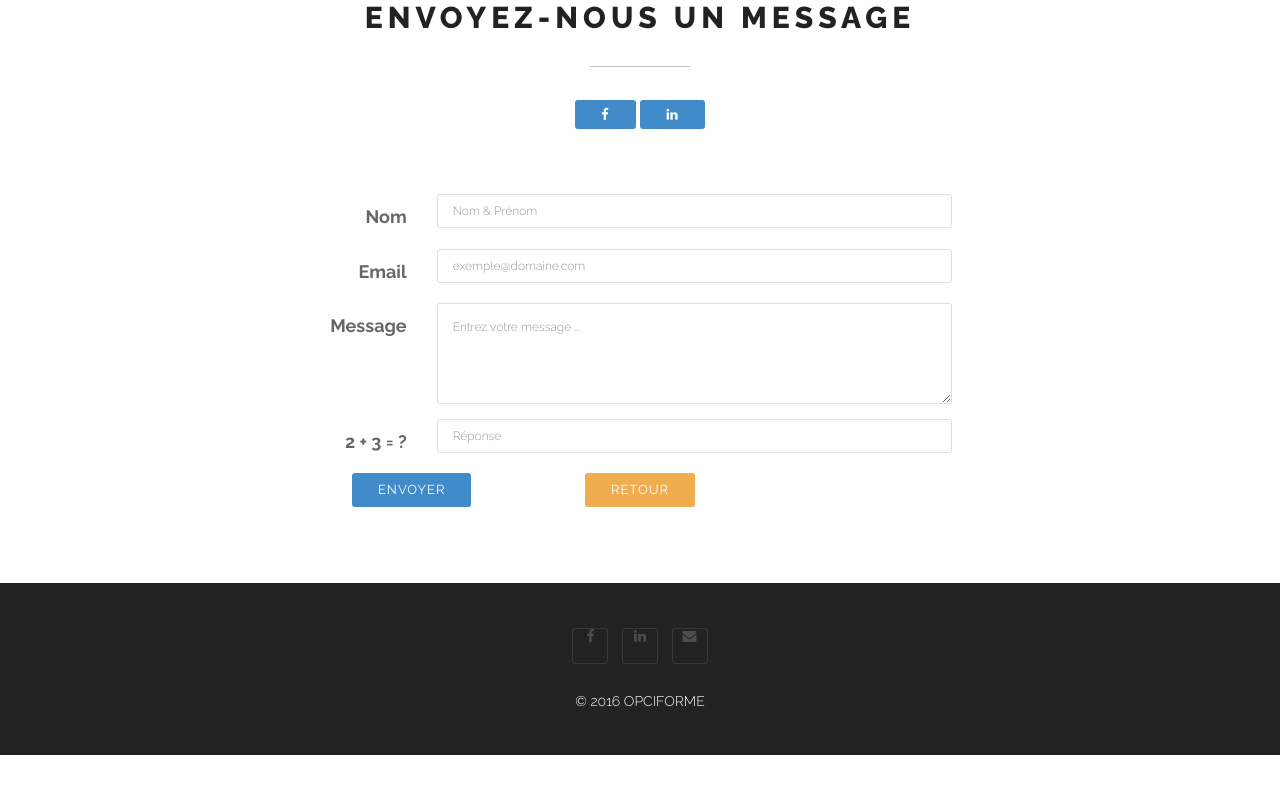
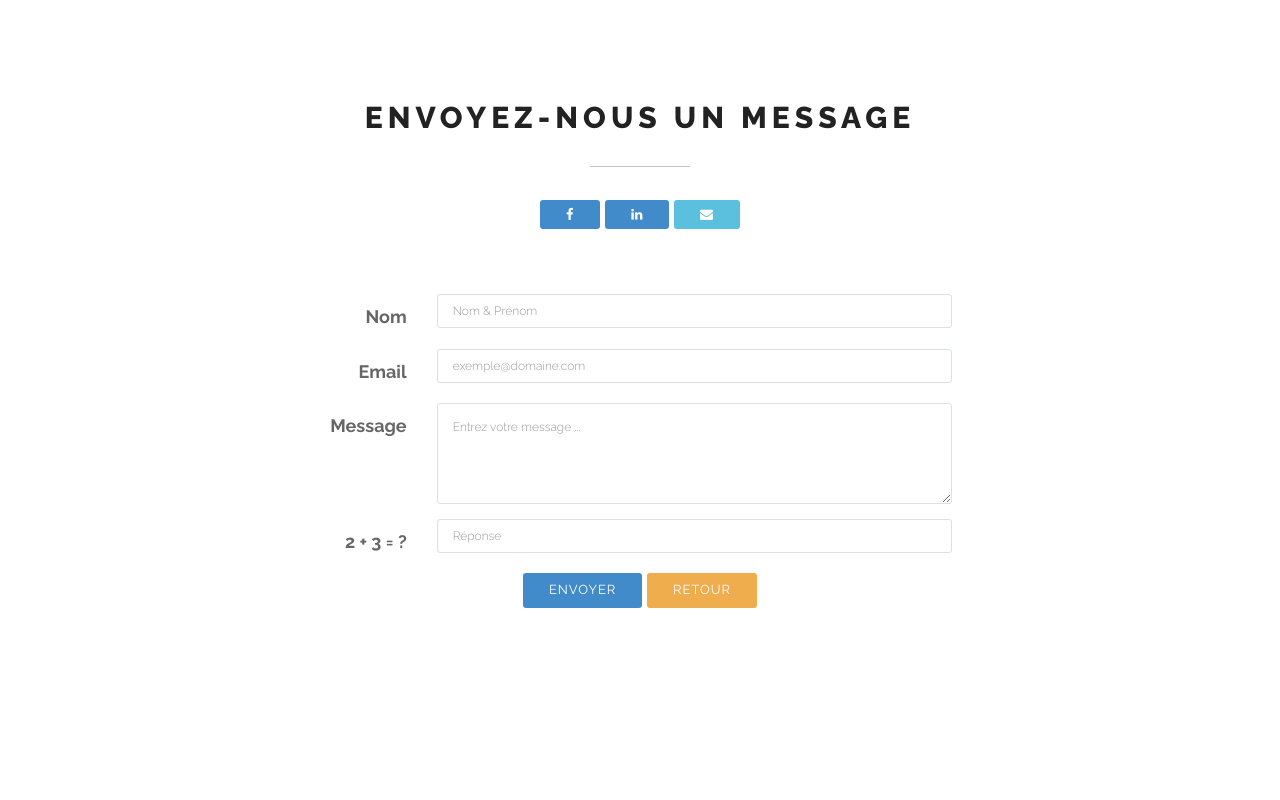
Before and after one commit to NaifousBS/opciforme, a PHP site: page /contact.php in a window 1280 px wide. Run offline with PHP 8.4, Linux system fonts and the light colour scheme.

Commit message:
Mise à jour IHM's

```diff
--- a/contact.php
+++ b/contact.php
@@ -1,3 +1,4 @@
+<?php include('header.php')?>
 <?php
         $errName= "";
         $errEmail = "";
@@ -48,24 +49,12 @@ if (!$errName && !$errEmail && !$errMessage && !$errHuman) {
 }
 	}
 ?>
-<!-- CSS -->
-	<link href="assets/bootstrap/css/bootstrap.min.css" rel="stylesheet" media="screen">
-	<link href="assets/css/font-awesome.min.css" rel="stylesheet" media="screen">
-	<link href="assets/css/simple-line-icons.css" rel="stylesheet" media="screen">
-	<link href="assets/css/animate.css" rel="stylesheet">
-
-	<!-- Custom styles CSS -->
-	<link href="assets/css/style.css" rel="stylesheet" media="screen">
-
-    <script src="assets/js/modernizr.custom.js"></script>
-
-
 			<div class="row">
 
 				<div class="col-sm-6 col-sm-offset-3">
 
 					<div class="pfblock-header">
-						<h2 class="pfblock-title">Envoyez-nous un message</h2>
+						<h2 class="pfblock-title" style="margin-top:100px">Envoyez-nous un message</h2>
 						<div class="pfblock-line"></div>
 						<div class="pfblock-subtitle">
 						<div class="row">
@@ -75,6 +64,9 @@ if (!$errName && !$errEmail && !$errMessage && !$errHuman) {
 								</button>
 								<button type="button" class="btn btn-primary" onclick="window.open('https://fr.linkedin.com/in/mouloud-besbiss-977a4a68')">
 									<i class="fa fa-linkedin" aria-hidden="true"></i>
+								</button>
+                                <button type="button" class="btn btn-info" onclick="window.location='mailto:opciforme@gmail.com'">
+									<i class="fa fa-envelope"></i>
 								</button>
 							</div>
 						</div>
@@ -116,18 +108,10 @@ if (!$errName && !$errEmail && !$errMessage && !$errHuman) {
                                         echo "<p class='text-danger'>".$errHuman."</p>";
                                     ?>
 								</div>
-                                <div class="row">
-                                    <div class="form-group">
-                                        <div class="col-sm-4">
-                                            <input id="submit" name="submit" type="submit" value="Envoyer" class="btn btn-primary">
-                                        </div>
-                                        <div class="col-sm-4">
-                                            <button type="button" name="retour" class="btn btn-warning" onclick="window.location='index.php'">
-                                                Retour
-                                            </button>
-                                        </div>
-                                    </div>
-                                </div>
+                                    <input id="submit" name="submit" type="submit" value="Envoyer" class="btn btn-primary">
+                                    <button type="button" name="retour" class="btn btn-warning" onclick="window.location='index.php'">
+                                        Retour
+                                    </button>
 								<div class="form-group">
                                     <div class="col-sm-10 col-sm-offset-2">
                                         <?php
@@ -141,5 +125,3 @@ if (!$errName && !$errEmail && !$errMessage && !$errHuman) {
 
 				</div>
             </div>
-
-<?php include('footer.php'); ?>
--- a/footer.php
+++ b/footer.php
@@ -18,13 +18,7 @@
 			</div>
 		</div>
 	</footer>
-	<style>
-		img.qtrotator{
-			width: 150px;
-			height: 200px;
-			border: 1px solid #0B3340;
-		}
-	</style>
+
 	<script src="assets/js/jquery-1.11.1.min.js"></script>
 	<script src="assets/bootstrap/js/bootstrap.min.js"></script>
 	<script src="assets/js/jquery.parallax-1.1.3.js"></script>
--- a/header.php
+++ b/header.php
@@ -0,0 +1,20 @@
+<head>
+	<meta charset="UTF-8">
+	<meta name="viewport" content="width=device-width, initial-scale=1.0">
+	<meta name="description" content="">
+	<meta name="author" content="">
+
+	<title>OPCIFORME - S'orienter, se construire, s'accomplir.</title>
+
+	<!-- CSS -->
+	<link href="assets/bootstrap/css/bootstrap.min.css" rel="stylesheet" media="screen">
+	<link href="assets/css/font-awesome.min.css" rel="stylesheet" media="screen">
+	<link href="assets/css/simple-line-icons.css" rel="stylesheet" media="screen">
+	<link href="assets/css/animate.css" rel="stylesheet">
+
+	<!-- Custom styles CSS -->
+	<link href="assets/css/style.css" rel="stylesheet" media="screen">
+
+    <script src="assets/js/modernizr.custom.js"></script>
+
+</head>
--- a/menu.php
+++ b/menu.php
@@ -19,7 +19,7 @@
 						<li><a href="#accueil">Accueil</a></li>
                         <li><a href="#chActions">Champs d'action</a></li>
                         <li><a href="#offres">Offres et propositions</a></li>
-						<li><a href="#contact">Contact</a></li>
+						<li><a href="#calltoaction">Contact</a></li>
 					</ul>
 				</div>
 
```
Also changed, not shown: index.php (+11 -36 lines).
